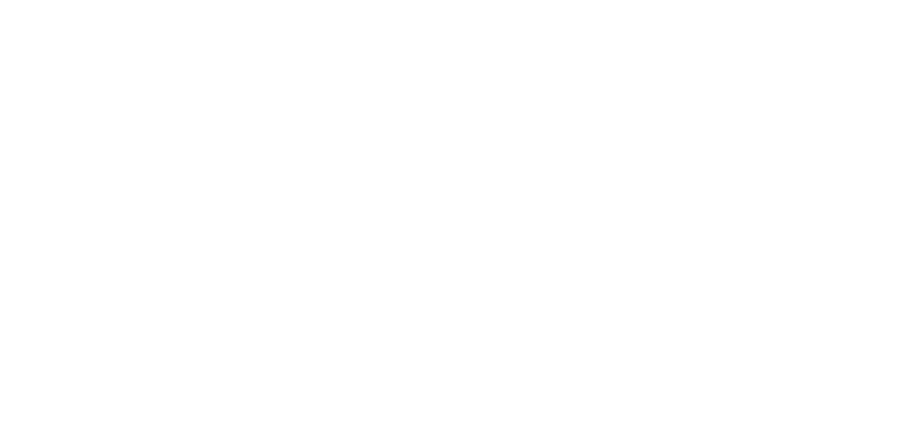
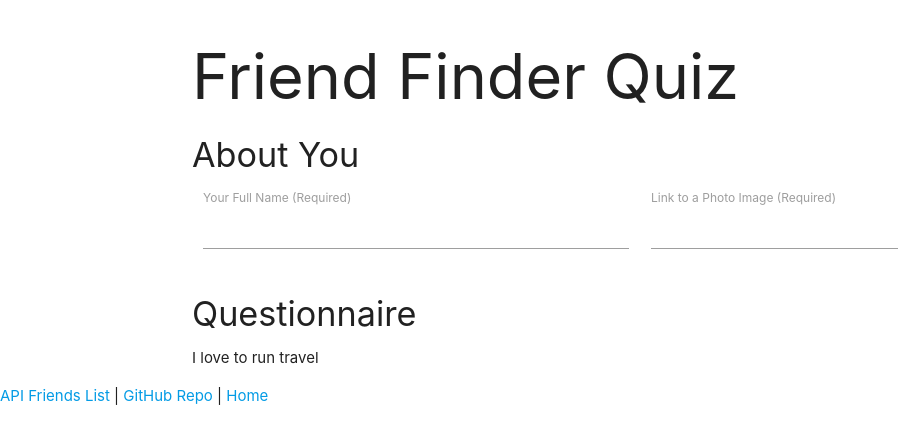
Before and after one commit to luckytiger18/Friend-finder, a website: page public/survey.html in a window 1280 px wide. Shown: the whole page, without its empty margins (0-898 px from the left). Drawn offline with nearby package versions, Linux system fonts and the light colour scheme; a web font is replaced by a local one.

Commit message:
initial start on survey.html

```diff
--- a/public/survey.html
+++ b/public/survey.html
@@ -0,0 +1,41 @@
+<!DOCTYPE html>
+<html lang="en">
+
+<head>
+    <meta charset="UTF-8">
+    <meta name="viewport" content="width=device-width, initial-scale=1.0">
+    <meta http-equiv="X-UA-Compatible" content="ie=edge">
+    <link rel="stylesheet" href="https://cdnjs.cloudflare.com/ajax/libs/materialize/1.0.0/css/materialize.min.css">
+    <link href="https://fonts.googleapis.com/css?family=Baloo&display=swap" rel="stylesheet">
+    <title>Document</title>
+</head>
+
+<body>
+    <div class="container name">
+        <h1>Friend Finder Quiz</h1>
+        <h4>About You</h4>
+        <div class="row">
+            <div class="input-field col s6">
+                <input value="" id="first_name1" type="text" class="validate">
+                <label class="active" for="first_name1">Your Full Name (Required)</label>
+            </div>
+            <div class="input-field col s6">
+                <input value="" id="picture1" type="text" class="validate">
+                <label class="active" for="picture1">Link to a Photo Image (Required)</label>
+            </div>
+        </div>
+    </div>
+    <div class="container questions">
+            <h4>Questionnaire</h4>
+            <form action="">
+                <p>I love to run travel</p>
+            </form>
+        </div>
+
+    <footer class="footer">
+        <p><a href="/api/friends">API Friends List</a> | <a href="https://github.com/luckytiger18/Friend-finder"
+                target="_blank">GitHub Repo</a> | <a href="#">Home</a></p>
+    </footer>
+</body>
+
+</html>
```
Also changed, not shown: public/home.html (+1 -1 lines).
